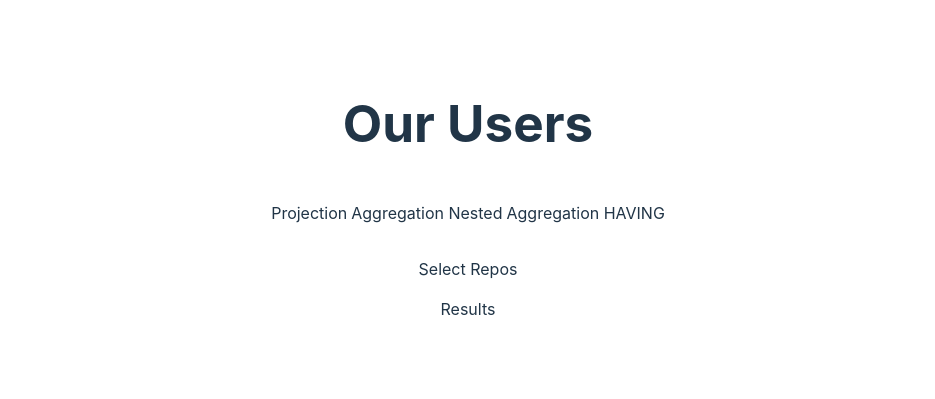
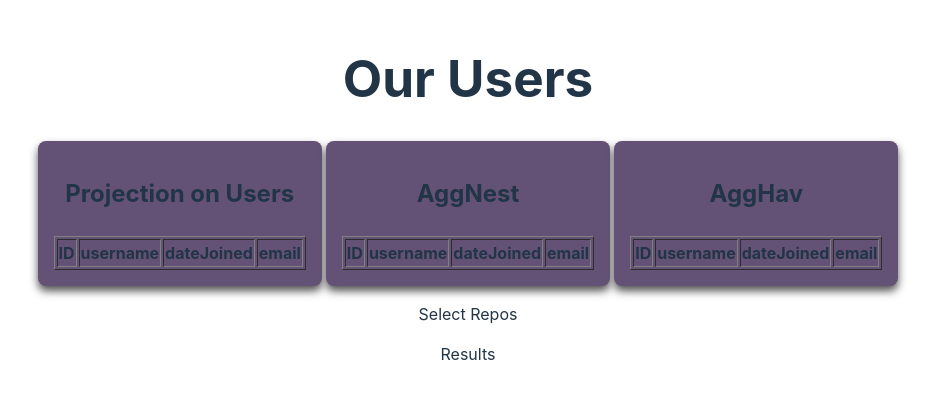
Before and after one commit to soupshell/CPSC304-Version-Control-Project, a React (Vite) app in the folder frontend/: page /UsersList in a window 1280 px wide. Shown: the part 201-600 px from the top of the page, without its empty margins (172-1107 px from the left). Built offline with nearby package versions, Linux system fonts and the light colour scheme.

Commit message:
Added blocks for first 3 queries on UsersList

```diff
--- a/frontend/src/App.css
+++ b/frontend/src/App.css
@@ -13,6 +13,17 @@
   gap: 4px;
 }
 
+.centerColDiv {
+  border-radius: 0.5rem;
+  background-color: #645276;
+  box-shadow: 0px 5px 8px #525252;
+  display: flex;
+  padding: 1rem;
+  justify-content: center;
+  align-items: center;
+  flex-direction: column;
+  gap: 4px;
+}
 
 .ctgrey-button {
   border-radius: 1rem;
--- /dev/null
+++ b/frontend/src/components/AggHav.jsx
@@ -0,0 +1,23 @@
+
+function AggHav(props) {
+
+   return (
+      <div className="centerColDiv">
+      <h2>AggHav</h2>
+        <table id="aggregation-having" border="1">
+            <thead>
+                <tr>
+                    <th>ID</th>
+                    <th>username</th>
+                    <th>dateJoined</th>
+                    <th>email</th>
+                </tr>
+            </thead>
+            <tbody>
+            </tbody>
+        </table>
+      </div>
+   )
+ }
+
+ export default AggHav;
--- /dev/null
+++ b/frontend/src/components/AggNest.jsx
@@ -0,0 +1,23 @@
+
+function AggNest(props) {
+
+   return (
+      <div className="centerColDiv">
+      <h2>AggNest</h2>
+        <table id="aggregation-nested" border="1">
+            <thead>
+                <tr>
+                    <th>ID</th>
+                    <th>username</th>
+                    <th>dateJoined</th>
+                    <th>email</th>
+                </tr>
+            </thead>
+            <tbody>
+            </tbody>
+        </table>
+      </div>
+   )
+ }
+
+ export default AggNest;
--- /dev/null
+++ b/frontend/src/components/Projection.jsx
@@ -0,0 +1,23 @@
+
+function Projection(props) {
+
+   return (
+      <div className="centerColDiv">
+      <h2>Projection on Users</h2>
+        <table id="projection-users" border="1">
+            <thead>
+                <tr>
+                    <th>ID</th>
+                    <th>username</th>
+                    <th>dateJoined</th>
+                    <th>email</th>
+                </tr>
+            </thead>
+            <tbody>
+            </tbody>
+        </table>
+      </div>
+   )
+ }
+
+ export default Projection;
--- a/frontend/src/pages/UsersList.jsx
+++ b/frontend/src/pages/UsersList.jsx
@@ -1,3 +1,7 @@
+import Projection from '../components/Projection';
+import AggNest from '../components/AggNest';
+import AggHav from '../components/AggHav';
+
 
 function UsersList(props) {
 
@@ -5,9 +9,9 @@ function UsersList(props) {
      <>
        <h1>Our Users</h1>
        <div className="centerDiv">
-        <p>Projection</p>
-        <p>Aggregation Nested</p>
-        <p>Aggregation HAVING</p>
+        <Projection />
+        <AggNest />
+        <AggHav />
        </div>
 
        <div className="centerDiv">
```
